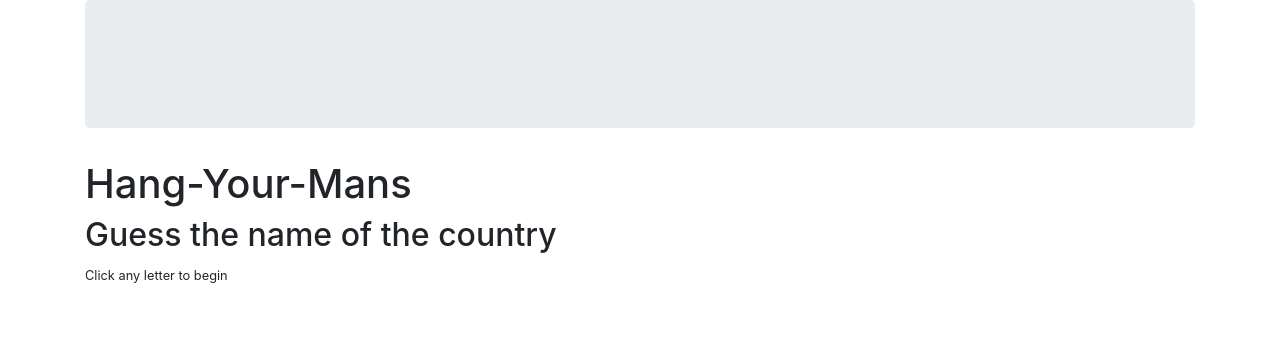
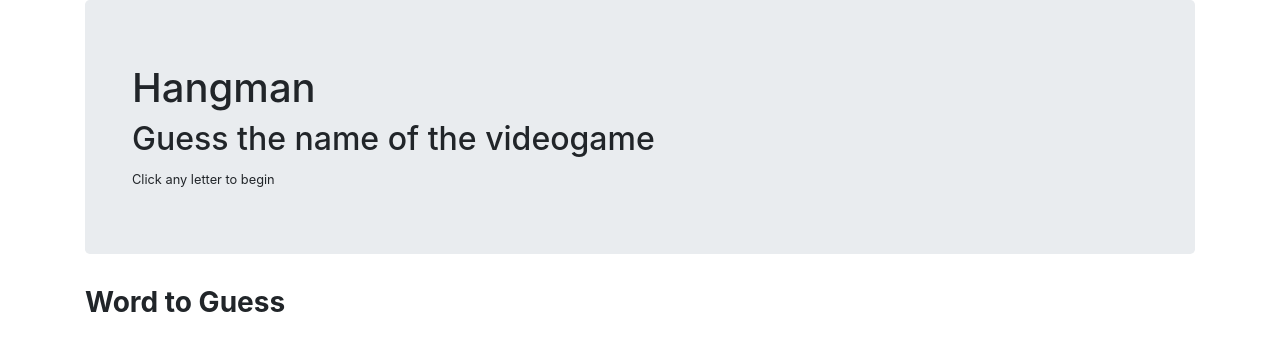
Before and after one commit to 0342979/hangmanMN, a plain HTML site: page index.html in a window 1280 px wide. Drawn offline with nearby package versions, Linux system fonts and the light colour scheme.

Commit message:
erick a plug

```diff
--- a/index.html
+++ b/index.html
@@ -1,26 +1,38 @@
 <!DOCTYPE html>
 <html>
 <head>
-    <meta charset="utf-8">
+    <meta charset="utf-8" />
     <meta http-equiv="X-UA-Compatible" content="IE=edge">
-    <title>Hang-Your-Mans</title>
-    <!--Bootstrap makes the game look nicer-->
+    <title>Hangman</title>
+    <!--Bootstrap is used to make the game look nicer-->
     <link rel="stylesheet" href="https://stackpath.bootstrapcdn.com/bootstrap/4.1.3/css/bootstrap.min.css" integrity="sha384-MCw98/SFnGE8fJT3GXwEOngsV7Zt27NXFoaoApmYm81iuXoPkFOJwJ8ERdknLPMO" crossorigin="anonymous">
 <script src="https://stackpath.bootstrapcdn.com/bootstrap/4.1.3/js/bootstrap.min.js" integrity="sha384-ChfqqxuZUCnJSK3+MXmPNIyE6ZbWh2IMqE241rYiqJxyMiZ6OW/JmZQ5stwEULTy" crossorigin="anonymous"></script>
     <meta name="viewport" content="width=device-width, initial-scale=1">
-    <link rel="stylesheet" type="text/css" media="screen" href="main.css">
+    <link rel="stylesheet" type="text/css" media="screen" href="main.css" />
     <script src="main.js"></script>
 </head>
 <body>
-    <!--Bootstrap cotainer will hold everything-->
+    <!--Bootstrap container will hold everything-->
     <div class="container">
         <!--Jumbotron holds the title section-->
-        <div class="jumbotron"></div>
+        <div class="jumbotron">
+            <div class="container">
+                <h1>Hangman</h1>
+                <h2>Guess the name of the videogame</h2>
+                <small>Click any letter to begin</small>
+            </div>
+        </div>
+        <!--Game counters all held here. Panels are being used to hold various sections-->
+        <div class="row">
+            <div class="col-lg-12">
+                <!--First Panel: Hold the word to guess (blanks and guessed words)-->
+                <div class="panel panel-default">
+                    <div class="panel-heading">
+                        <h3 class="panel-title"><strong>Word to Guess</strong></h3>
+                    </div>
+                </div>
+            </div>
+        </div>
     </div>
-         <div class="container">
-             <h1>Hang-Your-Mans</h1>
-             <h2>Guess the name of the country</h2>
-             <small>Click any letter to begin</small>
-         </div>
 </body>
 </html>
```
